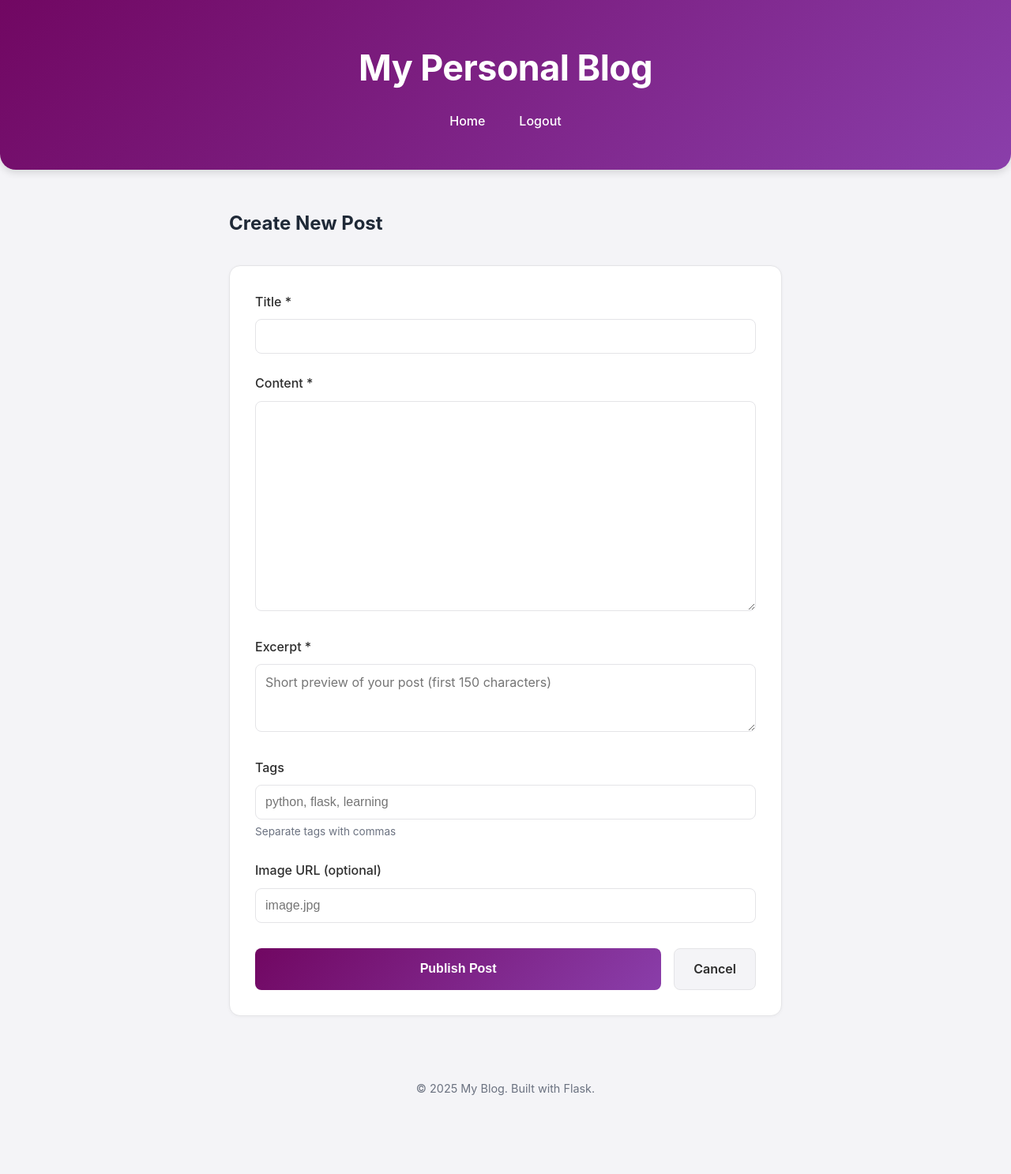
After one commit to Clockert/personal-blog, a Flask app: page /post/new in a window 1280 px wide. The commit adds this page. Shown: the whole page at 79% size. Run offline with Flask 3, Linux system fonts and the light colour scheme; the visitor is signed in with stand-in values (Sample User, id 1).

Commit message:
Add create post functionality with images
Created new_post.html form template.
Added create_post() function to database.py.
Added /post/new route with login protection.
New Post button appears only when logged in.
Added image display to home page and individual posts.
Form includes title, content, excerpt, tags, and image URL.
Auto-generates current date for new posts.

```diff
--- a/app.py
+++ b/app.py
@@ -1,6 +1,6 @@
 # Import Flask, render_template, and our database functions
 from flask import Flask, render_template, request, redirect, url_for, session, flash
-from database import get_all_posts, get_post_by_id
+from database import get_all_posts, get_post_by_id, create_post
 import os
 from dotenv import load_dotenv
 
@@ -60,6 +60,35 @@ def logout():
     flash('You have been logged out', 'success')
     return redirect(url_for('home'))
 
+# Create new post route (GET shows form, POST saves post)
+@app.route('/post/new', methods=['GET', 'POST'])
+def new_post():
+    # Check if user is logged in
+    if not session.get('logged_in'):
+        flash('Please log in to create posts', 'error')
+        return redirect(url_for('login'))
+
+    if request.method == 'POST':
+        # Get form data
+        title = request.form['title']
+        content = request.form['content']
+        excerpt = request.form['excerpt']
+        tags = request.form.get('tags', '')  # Optional field
+        image_url = request.form.get('image_url', None)  # Optional field
+
+        # Get current date
+        from datetime import datetime
+        date = datetime.now().strftime('%Y-%m-%d')
+
+        # Insert into database
+        create_post(title, date, content, excerpt, image_url, tags)
+
+        flash('Post created successfully!', 'success')
+        return redirect(url_for('home'))
+
+    # GET request - show the form
+    return render_template('new_post.html')
+
 # Run the application
 if __name__ == '__main__':
     app.run(debug=True)
--- a/database.py
+++ b/database.py
@@ -33,6 +33,16 @@ def get_post_by_id(post_id):
     conn.close()
     return post
 
+def create_post(title, date, content, excerpt, image_url, tags):
+    """Insert a new post into the database"""
+    conn = get_db_connection()
+    conn.execute('''
+        INSERT INTO posts (title, date, content, excerpt, image_url, tags)
+        VALUES (?, ?, ?, ?, ?, ?)
+    ''', (title, date, content, excerpt, image_url, tags))
+    conn.commit()
+    conn.close()
+
 # Only run this if we're running this file directly
 if __name__ == '__main__':
     init_db()
--- a/static/style.css
+++ b/static/style.css
@@ -332,3 +332,127 @@ footer {
   color: #721c24;
   border: 1px solid #f5c6cb;
 }
+
+/* Posts header with new post button */
+.posts-header {
+  display: flex;
+  justify-content: space-between;
+  align-items: center;
+  margin-bottom: 2rem;
+}
+
+.btn-new-post {
+  background: linear-gradient(
+    135deg,
+    var(--header-bg-start),
+    var(--header-bg-end)
+  );
+  color: white;
+  text-decoration: none;
+  padding: 0.6rem 1.2rem;
+  border-radius: var(--radius-md);
+  font-weight: 600;
+  font-size: 0.95rem;
+  transition: transform 0.2s, box-shadow 0.2s;
+}
+
+.btn-new-post:hover {
+  transform: translateY(-2px);
+  box-shadow: var(--shadow-md);
+}
+
+/* CREATE POST FORM */
+.form-container {
+  max-width: 700px;
+  margin: 0 auto;
+}
+
+.form-container h2 {
+  color: var(--color-heading);
+  margin-bottom: 2rem;
+}
+
+.post-form {
+  background: var(--color-card-bg);
+  padding: 2rem;
+  border-radius: var(--radius-lg);
+  border: 1px solid var(--color-card-border);
+  box-shadow: var(--shadow-sm);
+}
+
+.post-form textarea {
+  width: 100%;
+  padding: 0.75rem;
+  border: 1px solid var(--color-card-border);
+  border-radius: var(--radius-md);
+  font-size: 1rem;
+  font-family: var(--font-body);
+  resize: vertical;
+  transition: border-color 0.2s;
+}
+
+.post-form textarea:focus {
+  outline: none;
+  border-color: var(--color-accent);
+}
+
+.post-form small {
+  display: block;
+  color: var(--color-subtle-text);
+  font-size: 0.85rem;
+  margin-top: 0.25rem;
+}
+
+.form-actions {
+  display: flex;
+  gap: 1rem;
+  margin-top: 2rem;
+}
+
+.btn-secondary {
+  padding: 0.75rem 1.5rem;
+  background: var(--color-bg);
+  color: var(--color-text);
+  border: 1px solid var(--color-card-border);
+  border-radius: var(--radius-md);
+  font-size: 1rem;
+  font-weight: 600;
+  text-decoration: none;
+  cursor: pointer;
+  transition: background 0.2s;
+  display: inline-block;
+  text-align: center;
+}
+
+.btn-secondary:hover {
+  background: #e5e5e8;
+}
+
+/* POST IMAGES */
+.post-image {
+  width: 100%;
+  margin-bottom: 1.5rem;
+  border-radius: var(--radius-md);
+  overflow: hidden;
+}
+
+.post-image img {
+  width: 100%;
+  height: 200px;
+  object-fit: cover;
+  display: block;
+}
+
+.post-image-full {
+  width: 100%;
+  margin: 1.5rem 0;
+  border-radius: var(--radius-md);
+  overflow: hidden;
+}
+
+.post-image-full img {
+  width: 100%;
+  max-height: 400px;
+  object-fit: cover;
+  display: block;
+}
--- /dev/null
+++ b/templates/new_post.html
@@ -0,0 +1,55 @@
+{% extends "base.html" %} {% block title %}New Post - My Blog{% endblock %} {%
+block content %}
+<div class="form-container">
+  <h2>Create New Post</h2>
+
+  <form method="POST" action="/post/new" class="post-form">
+    <div class="form-group">
+      <label for="title">Title *</label>
+      <input type="text" id="title" name="title" required />
+    </div>
+
+    <div class="form-group">
+      <label for="content">Content *</label>
+      <textarea id="content" name="content" rows="12" required></textarea>
+    </div>
+
+    <div class="form-group">
+      <label for="excerpt">Excerpt *</label>
+      <textarea
+        id="excerpt"
+        name="excerpt"
+        rows="3"
+        required
+        placeholder="Short preview of your post (first 150 characters)"
+      ></textarea>
+    </div>
+
+    <div class="form-group">
+      <label for="tags">Tags</label>
+      <input
+        type="text"
+        id="tags"
+        name="tags"
+        placeholder="python, flask, learning"
+      />
+      <small>Separate tags with commas</small>
+    </div>
+
+    <div class="form-group">
+      <label for="image_url">Image URL (optional)</label>
+      <input
+        type="text"
+        id="image_url"
+        name="image_url"
+        placeholder="image.jpg"
+      />
+    </div>
+
+    <div class="form-actions">
+      <button type="submit" class="btn-primary">Publish Post</button>
+      <a href="/" class="btn-secondary">Cancel</a>
+    </div>
+  </form>
+</div>
+{% endblock %}
--- a/templates/post.html
+++ b/templates/post.html
@@ -11,6 +11,10 @@
       <span class="tag">{{ tag }}</span>
       {% endfor %}
     </div>
+    {% endif %} {% if post.image_url %}
+    <div class="post-image-full">
+      <img src="{{ post.image_url }}" alt="{{ post.title }}" />
+    </div>
     {% endif %}
 
     <div class="post-content">{{ post.content }}</div>
```
Also changed, not shown: templates/home.html (+13 -2 lines), blog.db.
